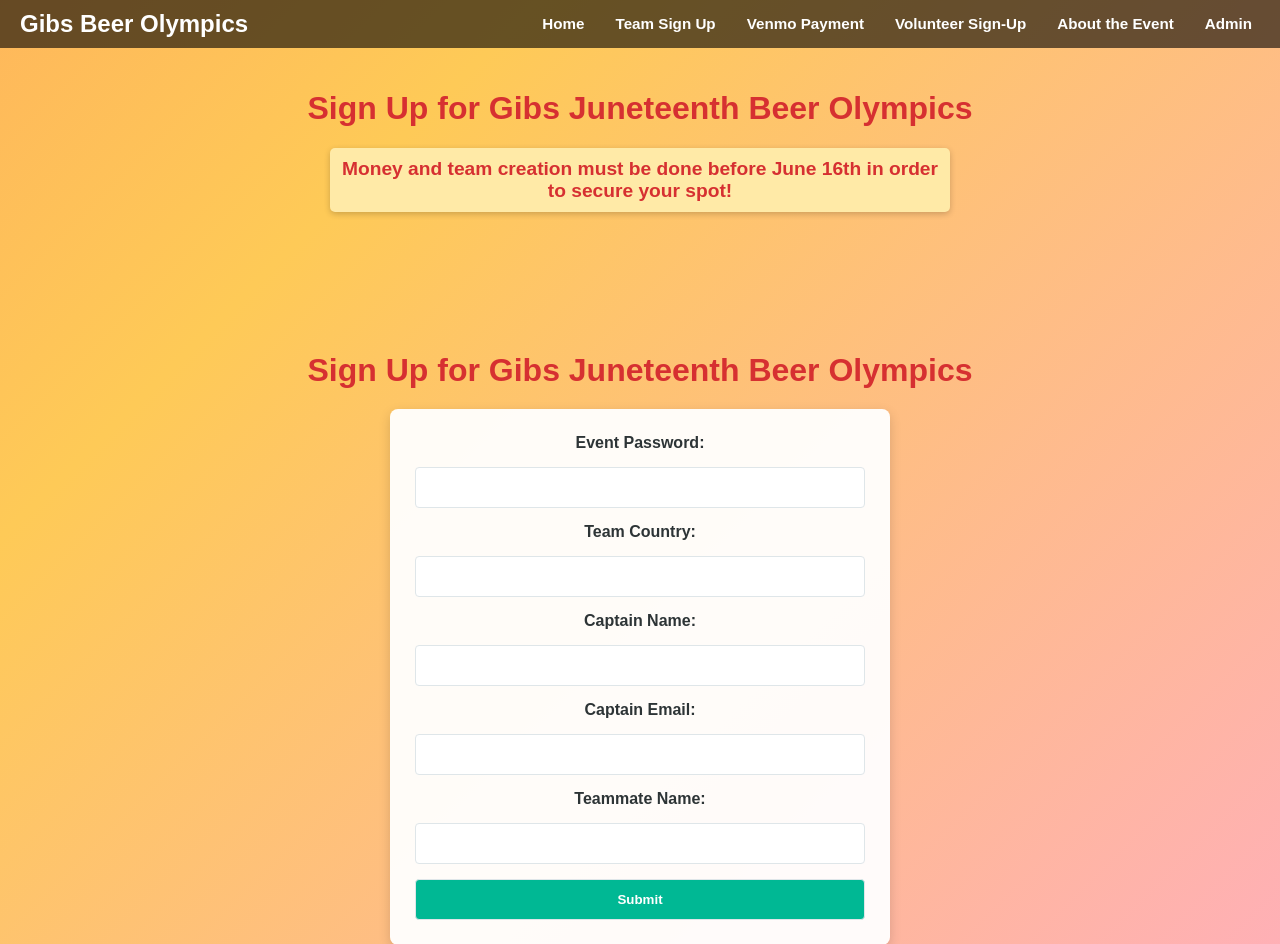
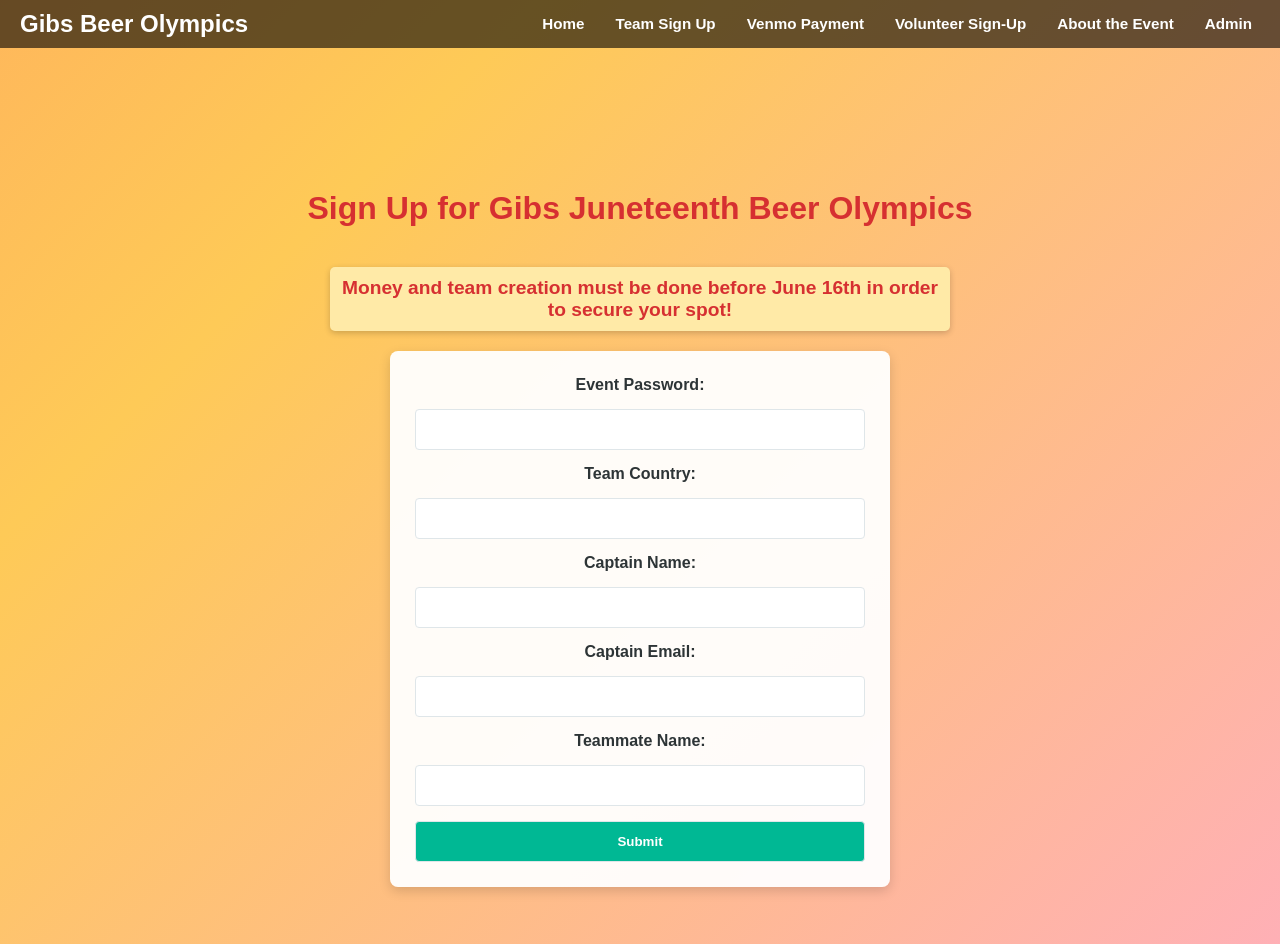
Before and after one commit to Flock-Gib/Beer-Olympics, a Flask app: page /signup in a window 1280 px wide. Shown: the top 944 px of the page. Run offline with Flask 3, Linux system fonts and the light colour scheme; data that the repository does not hold is empty.

Commit message:
Update signup.html

```diff
--- a/templates/signup.html
+++ b/templates/signup.html
@@ -22,14 +22,12 @@
       </div>
     </nav>
 
-    <h1>Sign Up for Gibs Juneteenth Beer Olympics</h1>
-
-    <p style="text-align: center; color: #d63031; font-weight: bold; font-size: 1.2em; max-width: 600px; margin: 20px auto; background: #ffeaa7; padding: 10px; border-radius: 5px; box-shadow: 0 2px 6px rgba(0,0,0,0.2);">
-    Money and team creation must be done before <strong>June 16th</strong> in order to secure your spot!
-    </p>
-
     <div class="volunteer-container">
         <h1>Sign Up for Gibs Juneteenth Beer Olympics</h1>
+
+        <p style="text-align: center; color: #d63031; font-weight: bold; font-size: 1.2em; max-width: 600px; margin: 20px auto; background: #ffeaa7; padding: 10px; border-radius: 5px; box-shadow: 0 2px 6px rgba(0,0,0,0.2);">
+            Money and team creation must be done before <strong>June 16th</strong> in order to secure your spot!
+        </p>
 
         {% with messages = get_flashed_messages() %}
           {% if messages %}
```
